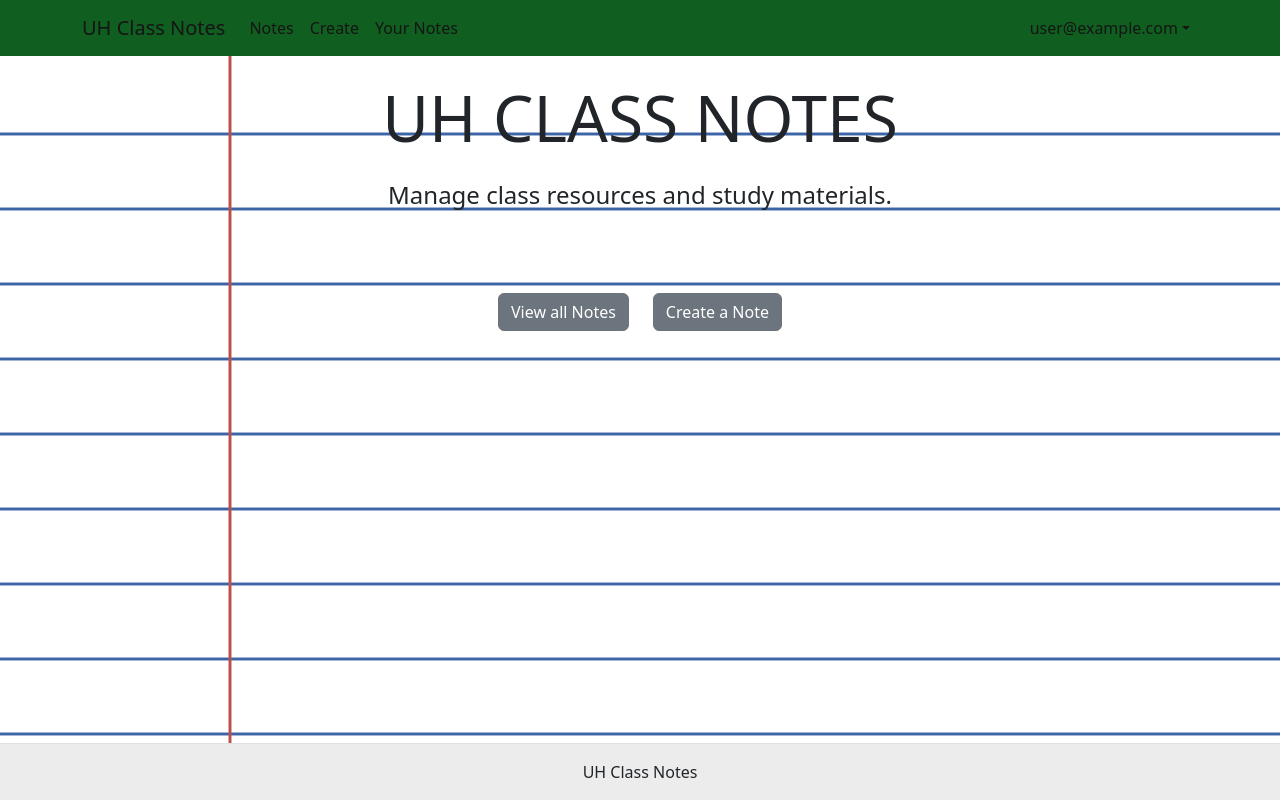
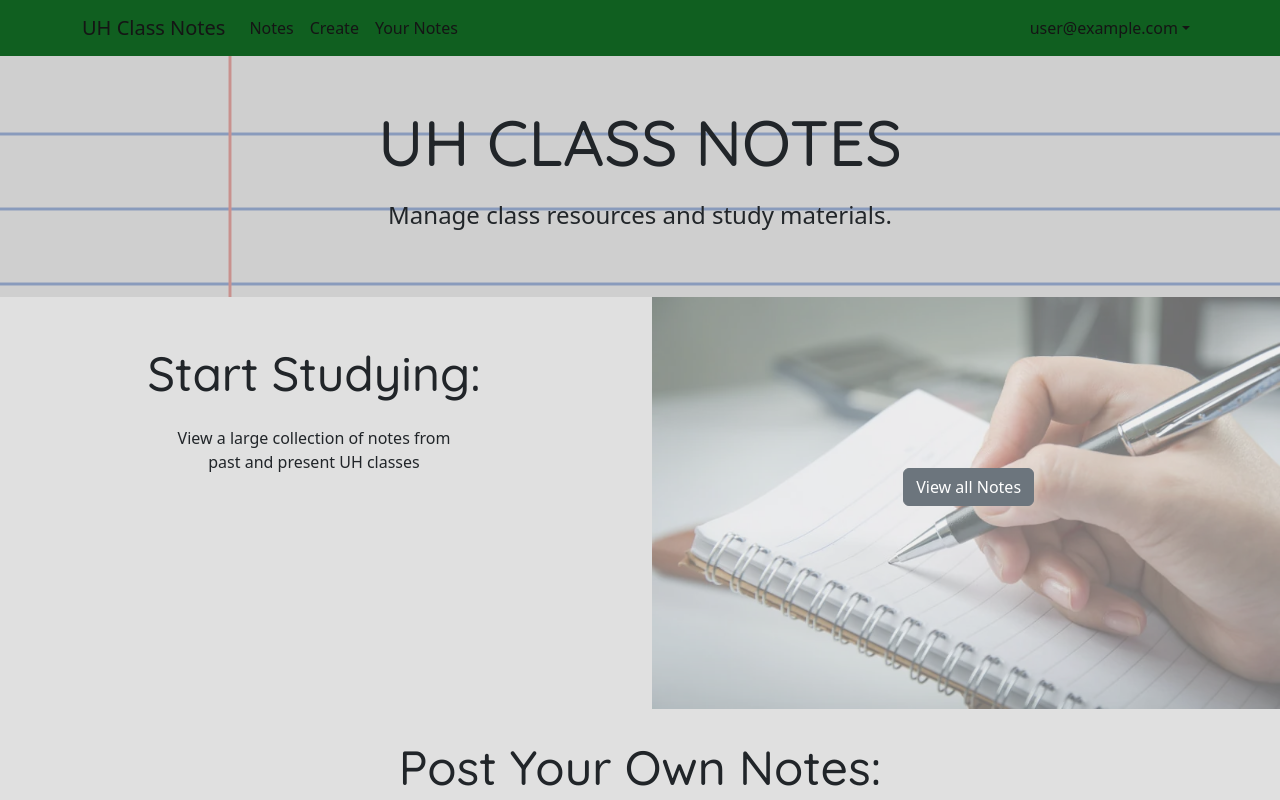
Before and after one commit to uh-class-notes/uh-class-notes, a Next.js app: page / in a window 1280 px wide. Built offline with nearby package versions, Linux system fonts and the light colour scheme; no server answers; sample sign-in values are in the browser's storage.

Commit message:
updated landing page

```diff
--- a/src/app/create/page.tsx
+++ b/src/app/create/page.tsx
@@ -32,7 +32,7 @@ const Create = async () => {
 
   return (
     <Container className="container py-5">
-      <h1>Create Note</h1>
+      <h1 className="text-center">Create Note</h1>
       <CreateNoteForm classOptions={classOptions} />
     </Container>
   );
--- a/src/app/globals.css
+++ b/src/app/globals.css
@@ -1,3 +1,5 @@
+@import url('https://fonts.googleapis.com/css2?family=Quicksand:wght@300..700&display=swap');
+
 :root {
   --nat-navbar-bg: rgb(16, 95, 32);
   --nat-navbar-bg-color: rgb(16, 95, 32);
@@ -18,6 +20,7 @@ body {
   width: 100%;
   padding: 0;
   margin: 0;
+  overflow-x: hidden;
   background: fixed center url('/notebook-background.png') no-repeat;
   background-size: cover;
 }
@@ -38,7 +41,19 @@ body .navbar {
 }
 
 h1 {
+  font-family: "Quicksand", sans-serif;
+  font-optical-sizing: auto;
+  font-weight: 450;
+  font-style: normal;
   font-size: 4rem;
+}
+
+h3 {
+  font-family: "Quicksand", sans-serif;
+  font-optical-sizing: auto;
+  font-weight: 450;
+  font-style: normal;
+  font-size: 3rem;
 }
 
 ul li {
@@ -53,3 +68,7 @@ a {
 a:hover {
   color: rgb(111, 111, 111);
 }
+
+#section2 {
+  background-color: rgb(224, 224, 224);
+}
--- a/src/app/page.tsx
+++ b/src/app/page.tsx
@@ -1,32 +1,61 @@
 
 import { auth } from '@/lib/auth';
 import Link from 'next/link';
-import { Row, Button, Container } from 'react-bootstrap';
+import { Row, Button, Container, Col, Image } from 'react-bootstrap';
 
 const Home = async () => {
   const session = await auth();
 
   return (
     <main className="py-4">
-      <Container fluid className="pb-5">
-        <Row className="mb-1">
+      <Container fluid className="mb-5">
+        <Row className=" mt-4">
           <h1 className="text-center">UH CLASS NOTES</h1>
         </Row>
-        <Row className="mb-2">
+        <Row className="mb-1">
           <ul className="text-center">
             <li>Manage class resources and study materials.</li>
           </ul>
         </Row>
       </Container>
       {session?.user?.email ? (
-        <Container id="user-buttons" className="text-center mt-2">
-          <Button href="/notes" variant="secondary" className="me-4">
+        <div id="section2">
+          <Row className="mb-4 h-50">
+            <Col xs={6}>
+                <h3 className="text-center mt-5">Start Studying:</h3>
+              <Container className="w-50 mt-4">
+                <p className="text-center">View a large collection of notes from past and present UH classes</p>
+              </Container>
+            </Col>
+            <Col xs={6} className="text-center">
+              <div style={{position: 'relative', display: 'inline-block'}}>
+                <Image
+                  src="/note-taking.webp"
+                  fluid
+                  alt="Start viewing notes"
+                  className="opacity-50"
+                  style={{display: 'block'}}
+                />
+                <Button
+                  href="/notes"
+                  variant="secondary"
+                  className="me-4 mt-5"
+                  style={{position: 'absolute', top: '30%', left: '40%'}}
+                >
                   View all Notes
                 </Button>
+              </div>
+            </Col>
+          </Row>
+          <Container className="pb-5">
+          <Row className="text-center">
+            <h3>Post Your Own Notes:</h3>
             <Button href="/create" variant="secondary">
               Create a Note
             </Button>
+          </Row>
           </Container>
+        </div>
       ) : (
         <Container id="user-buttons" className="text-center mt-2">
           <Row className="mb-2 justify-content-center">
@@ -35,7 +64,7 @@ const Home = async () => {
             </Button>
           </Row>
           <Row>
-            <p>Don&apos;t have an account?</p>
+            <p className="mb-0">Don&apos;t have an account?</p>
             <Link href="/auth/signup">Sign up</Link>
           </Row>
         </Container>
```
Also changed, not shown: src/app/notes/page.tsx (+5 -7 lines), src/app/yournote/page.tsx (+6 -8 lines), src/components/CreateNoteForm.tsx (+1 -10 lines), public/note-taking.webp (added), public/notebook-background.png. Lines whose indentation alone changed are shown as unchanged.
